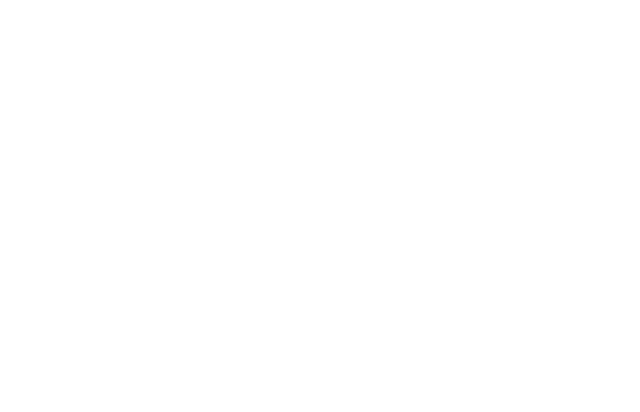
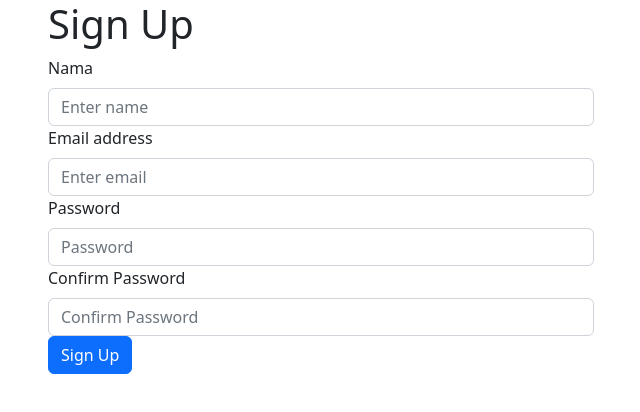
Before and after one commit to Mohamed-Rifai/docsON, a React (Create React App) app in the folder frontend/: page / in a window 1280 px wide. Shown: the top 412 px of the page, without its empty margins (319-959 px from the left). Built offline with nearby package versions, Linux system fonts and the light colour scheme.

Commit message:
frontend signup

```diff
--- a/frontend/package.json
+++ b/frontend/package.json
@@ -6,8 +6,12 @@
     "@testing-library/jest-dom": "^5.16.5",
     "@testing-library/react": "^13.4.0",
     "@testing-library/user-event": "^13.5.0",
+    "axios": "^1.3.4",
+    "bootstrap": "^5.2.3",
     "react": "^18.2.0",
+    "react-bootstrap": "^2.7.2",
     "react-dom": "^18.2.0",
+    "react-router-dom": "^6.8.1",
     "react-scripts": "5.0.1",
     "web-vitals": "^2.1.4"
   },
--- a/frontend/public/index.html
+++ b/frontend/public/index.html
@@ -14,7 +14,7 @@
       manifest.json provides metadata used when your web app is installed on a
       user's mobile device or desktop. See https://developers.google.com/web/fundamentals/web-app-manifest/
     -->
-    <link rel="manifest" href="%PUBLIC_URL%/manifest.json" />
+    <!-- <link rel="manifest" href="%PUBLIC_URL%/manifest.json" /> -->
     <!--
       Notice the use of %PUBLIC_URL% in the tags above.
       It will be replaced with the URL of the `public` folder during the build.
--- a/frontend/src/App.js
+++ b/frontend/src/App.js
@@ -1,8 +1,21 @@
+import 'bootstrap/dist/css/bootstrap.min.css';
+import {BrowserRouter as Router, Route, Routes} from 'react-router-dom'
+import SignupUser from './pages/User/SignupUser';
 
 
 function App() {
   return (
     <div className="App">
+  <Router>
+  <Routes>
+
+
+        <Route path='/' element={<SignupUser />}/>
+
+
+   </Routes>
+  </Router>
+
 
     </div>
   );
--- /dev/null
+++ b/frontend/src/axios.js
@@ -0,0 +1,8 @@
+import axios from 'axios'
+import {baseUrl} from './Constants/Constants'
+
+const instance = axios.create({
+    baseURL:baseUrl
+});
+
+export default instance;
--- /dev/null
+++ b/frontend/src/components/User/UserSignup/UserSignup.jsx
@@ -0,0 +1,92 @@
+import { useState } from 'react';
+import { Container, Row, Col, Form, Button } from 'react-bootstrap';
+import axios from '../../../axios'
+
+
+const UserSignup = () => {
+
+
+  const initialValues = {name : "" , email: "", password: "", confirmPassword: ""}
+  const [formData,setFormData] = useState(initialValues)
+
+
+    const onChangeHandle = (e) => {
+
+        const {name, value} = e.target;
+        setFormData({...formData,[name]: value})
+
+    }
+
+    const handleSubmit = (e) =>{
+
+        e.preventDefault()
+        axios.post('auth/signup',{
+            name:formData.name,
+            email:formData.email,
+            password:formData.password,
+            confirmPassword:formData.confirmPassword
+        })
+
+    }
+
+  return (
+      <Container>
+          <Row>
+              <Col md={{ span: 6, offset: 3 }}>
+                  <h1>Sign Up</h1>
+                  <Form onSubmit={handleSubmit}>
+                      <Form.Group controlId="formBasicName">
+                          <Form.Label>Nama</Form.Label>
+                          <Form.Control
+                          name='name'
+                           type="text"
+                           value={formData.name}
+                           onChange={onChangeHandle}
+
+                           placeholder="Enter name" />
+                      </Form.Group>
+
+                      <Form.Group controlId="formBasicEmail">
+                          <Form.Label>Email address</Form.Label>
+                          <Form.Control
+                          name='email'
+                          type="email"
+                          value={formData.email}
+                              onChange={onChangeHandle}
+
+                          placeholder="Enter email"
+                           />
+                      </Form.Group>
+
+                      <Form.Group controlId="formBasicPassword">
+                          <Form.Label>Password</Form.Label>
+                          <Form.Control
+                          name='password'
+                           type="password"
+                           value={formData.password}
+                              onChange={onChangeHandle}
+
+                            placeholder="Password" />
+                      </Form.Group>
+
+                      <Form.Group controlId="formBasicConfirmPassword">
+                          <Form.Label>Confirm Password</Form.Label>
+                          <Form.Control
+                          name='confirmPassword'
+                           type="password"
+                           value={formData.confirmPassword}
+                           onChange={onChangeHandle}
+                           placeholder="Confirm Password" />
+                      </Form.Group>
+
+                      <Button variant="primary" type="submit">
+                          Sign Up
+                      </Button>
+                  </Form>
+              </Col>
+          </Row>
+      </Container>
+  )
+}
+
+export default UserSignup
--- /dev/null
+++ b/frontend/src/pages/User/SignupUser.jsx
@@ -0,0 +1,12 @@
+import React from 'react'
+import UserSignup from '../../components/User/UserSignup/UserSignup'
+
+const SignupUser = () => {
+  return (
+    <div>
+      <UserSignup/>
+    </div>
+  )
+}
+
+export default SignupUser
```
Also changed, not shown: frontend/src/pages/User/LoginUser.jsx (added), 2 other files (tests, documents, lock files or other folders).
